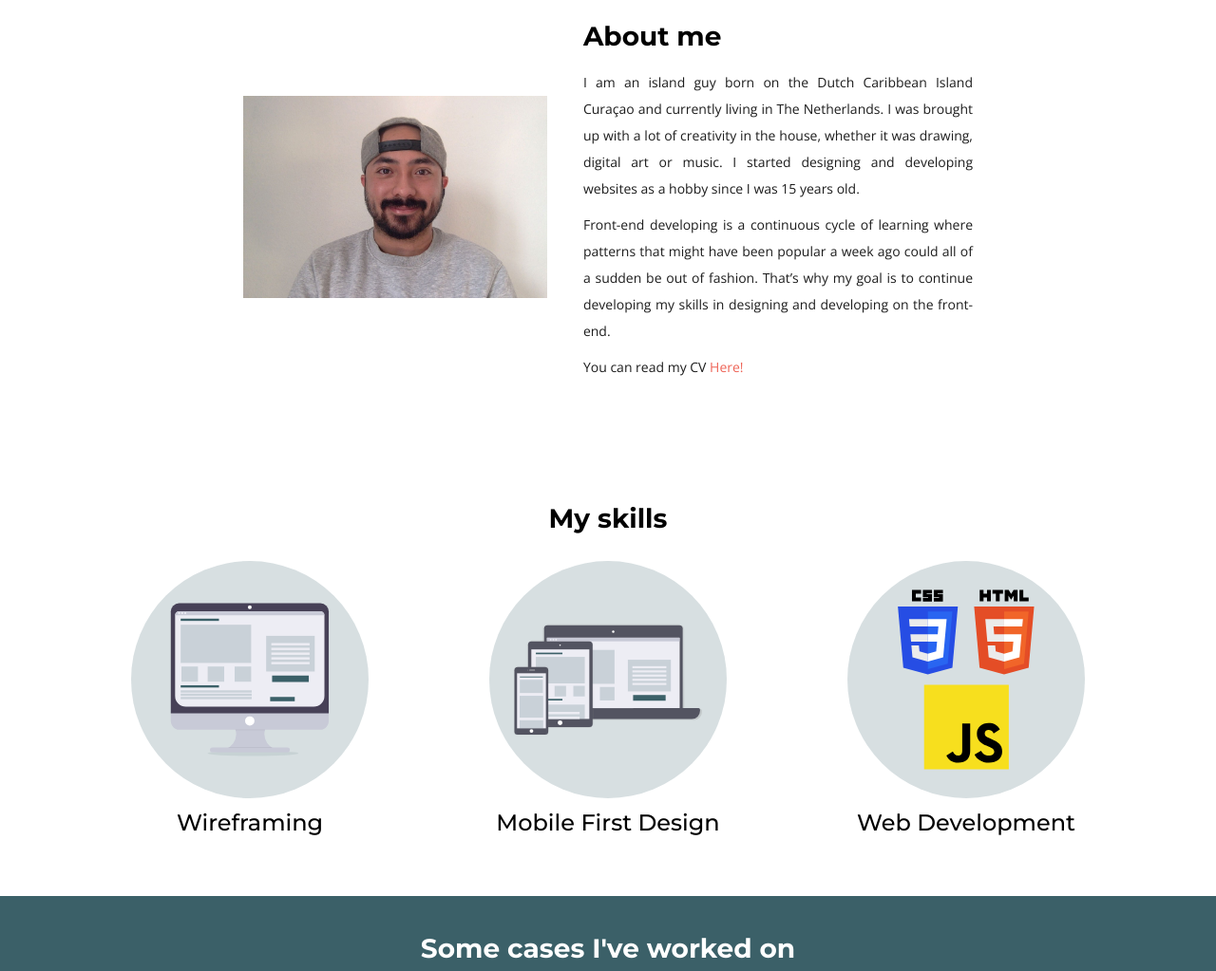
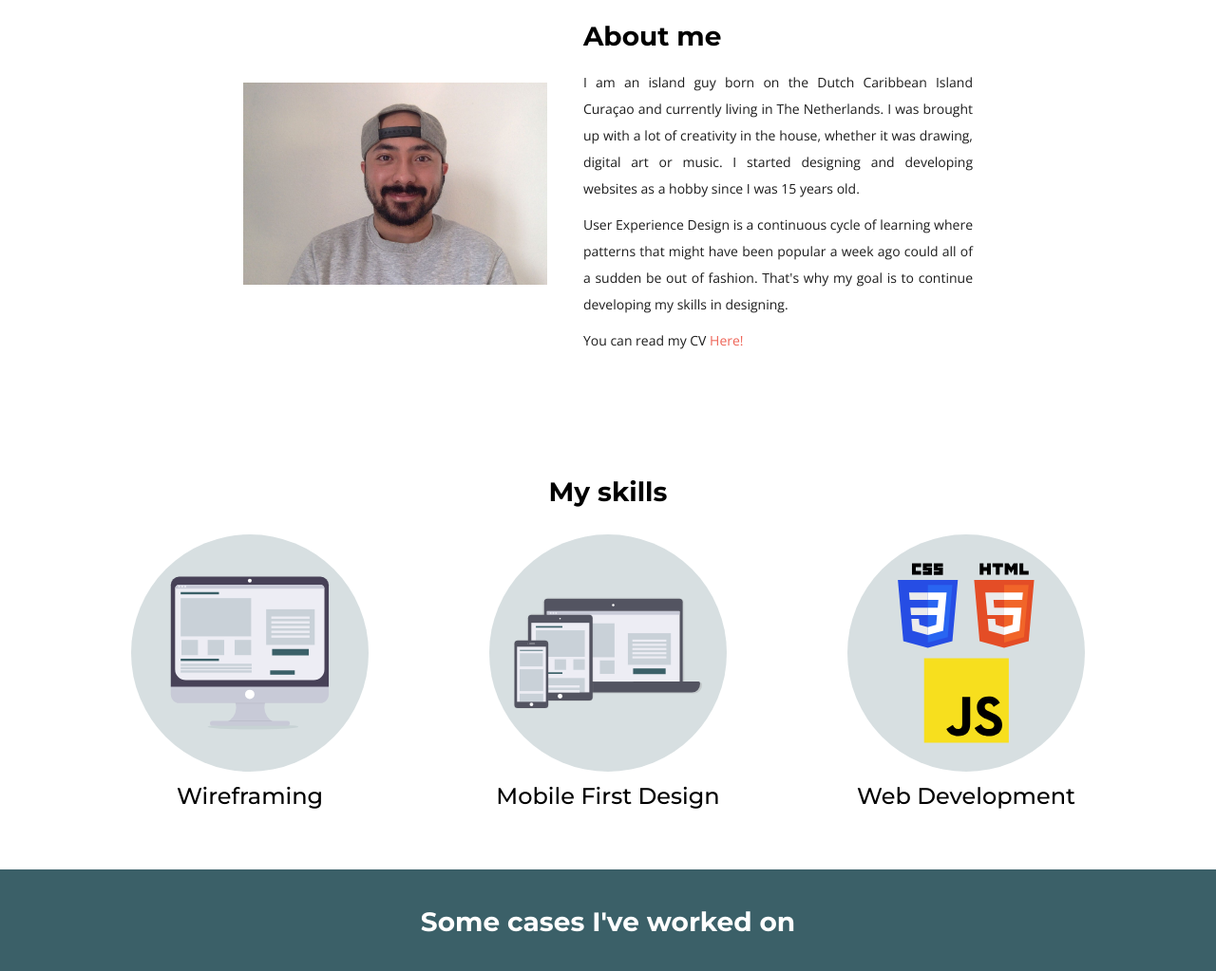
Before and after one commit to Serghi0/portfolio2019, a plain HTML site: page index.html in a window 1280 px wide. Shown: the part 754-1777 px from the top of the page at 95% size. Drawn offline with nearby package versions, Linux system fonts and the light colour scheme.

Commit message:
updated homepage text
front-end to UX

```diff
--- a/index.html
+++ b/index.html
@@ -4,7 +4,7 @@
   <meta charset="utf-8">
   <meta name="viewport" content="initial-scale=1, width=device-width, maximum-scale=1, minimum-scale=1, user-scalable=no">
   <title>Serghio - Front End Developer</title>
-  <meta name="title" content="Serghio - Front End Developer" />
+  <meta name="title" content="Serghio - User Experience Designer" />
   <meta name="description" content="Portfolio" />
   <meta name="author" content="Serghio Liqui Lung">
   <link rel="stylesheet" type="text/css" href="CSS/Style.css" />
@@ -62,12 +62,11 @@
             since I was 15 years old.
         </p>
         <p>
-            Front-end developing is a continuous cycle of
+            User Experience Design is a continuous cycle of
             learning where patterns that might have been
             popular a week ago could all of a sudden be
-            out of fashion. That’s why my goal is to
-            continue developing my skills in designing and
-            developing on the front-end.
+            out of fashion. That's why my goal is to
+            continue developing my skills in designing.
         </p>
         <p>
           You can read my CV <a href="CV Serghio Liqui Lung 2023.pdf" target="_blank">Here!</a>
```
